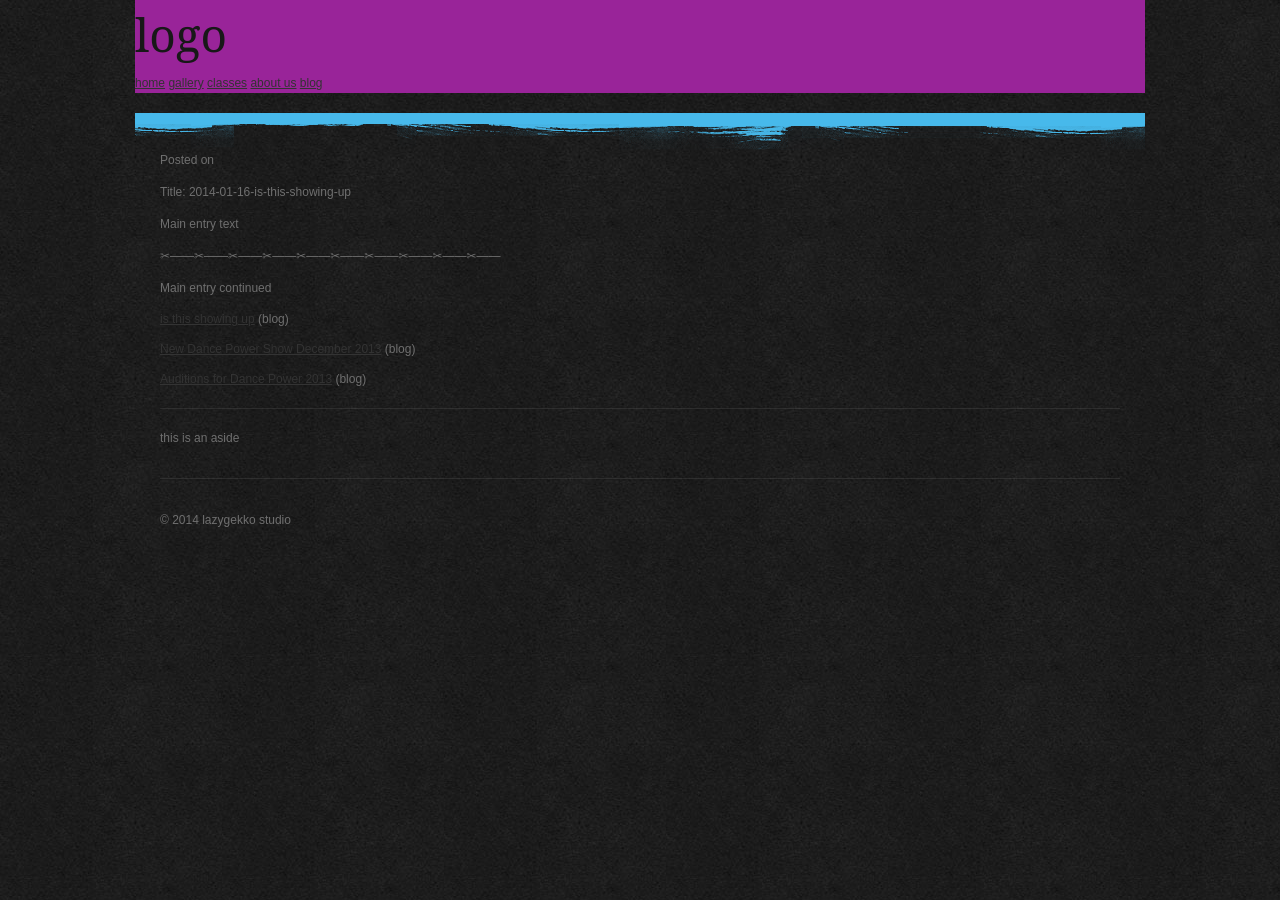
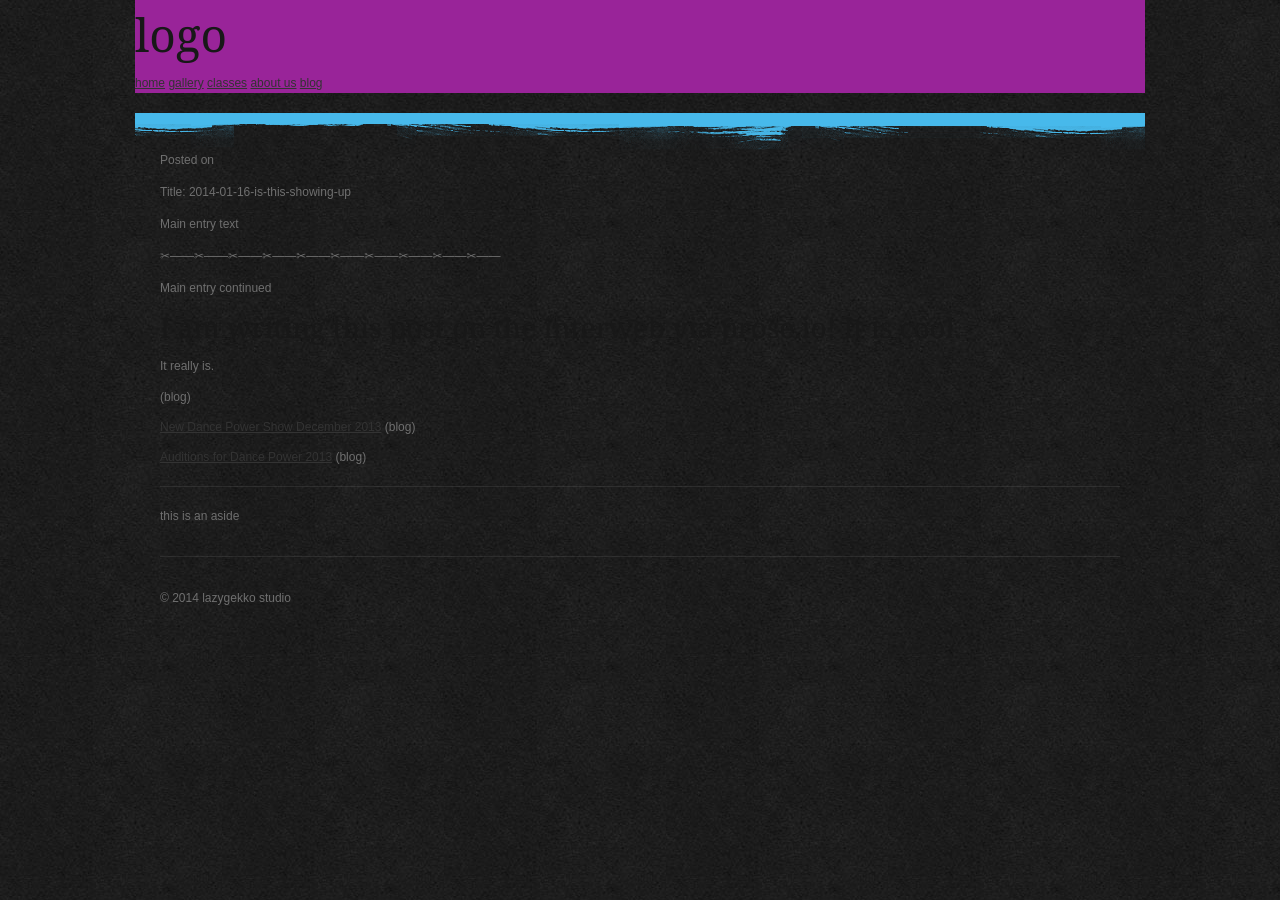
Before and after one commit to pauldancepowerorg/pauldancepowerorg.github.io, a Jekyll site: the page built from _posts/2014-01-16-is-this-showing-up.md, in a window 1280 px wide. Built offline with Jekyll 4.4.1, drawn with Linux system fonts in a browser that asks for light colours; some web fonts are replaced; Markdown is read by kramdown in place of the engine named in the settings.

Commit message:
Updated 2014-01-16-is-this-showing-up.md

```diff
--- a/_posts/2014-01-16-is-this-showing-up.md
+++ b/_posts/2014-01-16-is-this-showing-up.md
@@ -1,6 +1,7 @@
 ---
-layout : blog
-title : "is this showing up"
+layout: blog
+title: ""
+published: true
 ---
 
 Title: 2014-01-16-is-this-showing-up
@@ -10,3 +11,7 @@
 ✂------✂------✂------✂------✂------✂------✂------✂------✂------✂------
 
 Main entry continued
+
+###I am writing this post on the interweb via prose.io! It is cool.
+
+It really is.
```
